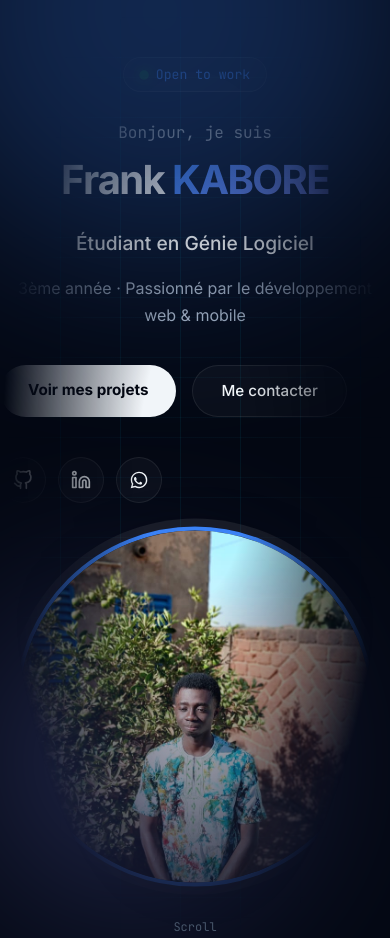
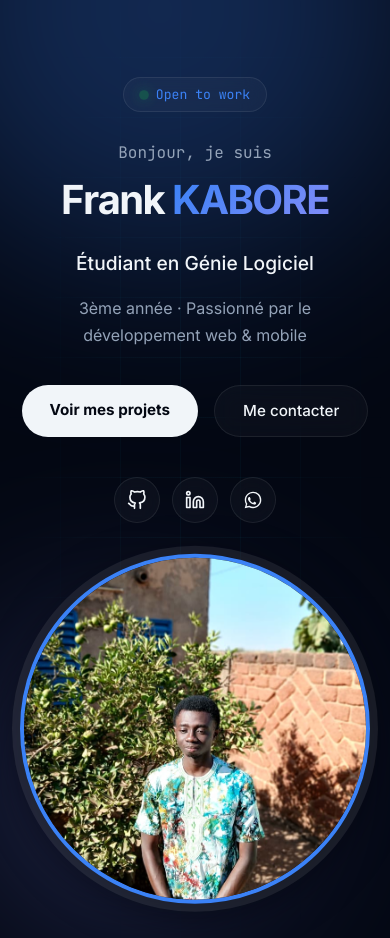
Before and after one commit to KABORE-DEV/Portfolio, a React (Vite) app: page / in a window 390 px wide. Shown: the part 123-1061 px from the top of the page. Built offline with nearby package versions, Linux system fonts and the light colour scheme; no server answers; the database is empty.

Commit message:
Ajustement cote responsivité

```diff
--- a/src/components/About.jsx
+++ b/src/components/About.jsx
@@ -126,7 +126,7 @@ export default function About() {
         </motion.div>
 
         {/* Grille : bloc code à gauche, texte à droite */}
-        <div className="about__grid" style={{ display: "grid", gridTemplateColumns: "1fr 1fr", gap: "4rem", alignItems: "start" }}>
+        <div className="px-about-grid" style={{ display: "grid", gridTemplateColumns: "1fr 1fr", gap: "4rem", alignItems: "start" }}>
 
           {/* Gauche : bloc code (à la place de la photo) */}
           <AboutCodeBlock />
@@ -187,7 +187,7 @@ export default function About() {
         </div>
 
         {/* Stats */}
-        <div style={{ display: "flex", gap: "1.25rem", marginTop: "3rem" }}>
+        <div className="px-about-stats" style={{ display: "flex", gap: "1.25rem", marginTop: "3rem" }}>
           {stats.map((s, i) => (
             <motion.div
               key={i}
--- a/src/components/Hero.jsx
+++ b/src/components/Hero.jsx
@@ -7,18 +7,14 @@ import { useCollection } from "../hooks/useFirestore";
 const letterVariants = {
   hidden: { opacity: 0, y: 30 },
   visible: (i) => ({
-    opacity: 1,
-    y: 0,
+    opacity: 1, y: 0,
     transition: { delay: i * 0.04, duration: 0.5, ease: [0.22, 1, 0.36, 1] },
   }),
 };
 
 function AnimatedText({ text, className, startDelay = 0 }) {
   return (
-    <span
-      className={className}
-      style={{ display: "inline-block", overflow: "hidden" }}
-    >
+    <span className={className} style={{ display: "inline-block", overflow: "hidden" }}>
       {text.split("").map((char, i) => (
         <motion.span
           key={i}
@@ -26,10 +22,7 @@ function AnimatedText({ text, className, startDelay = 0 }) {
           variants={letterVariants}
           initial="hidden"
           animate="visible"
-          style={{
-            display: "inline-block",
-            whiteSpace: char === " " ? "pre" : "normal",
-          }}
+          style={{ display: "inline-block", whiteSpace: char === " " ? "pre" : "normal" }}
         >
           {char}
         </motion.span>
@@ -45,11 +38,7 @@ const containerVariants = {
 
 const itemVariants = {
   hidden: { opacity: 0, y: 40 },
-  visible: {
-    opacity: 1,
-    y: 0,
-    transition: { duration: 0.7, ease: [0.22, 1, 0.36, 1] },
-  },
+  visible: { opacity: 1, y: 0, transition: { duration: 0.7, ease: [0.22, 1, 0.36, 1] } },
 };
 
 const glowVariants = {
@@ -61,8 +50,7 @@ const glowVariants = {
 };
 
 export default function Hero() {
-  const { firstName, lastName, title, subtitle, photo, initials } =
-    PORTFOLIO.personal;
+  const { firstName, lastName, title, subtitle, photo, initials } = PORTFOLIO.personal;
   const { github, linkedin, whatsapp } = PORTFOLIO.social;
   const { data: skills, loading: sLoad } = useCollection("skills");
   const { data: projects, loading: pLoad } = useCollection("projects");
@@ -84,11 +72,7 @@ export default function Hero() {
   if (sLoad || pLoad || eLoad) return null;
 
   return (
-    <section
-      className="hero section"
-      id="accueil"
-      style={{ overflow: "hidden" }}
-    >
+    <section className="hero section" id="accueil" style={{ overflow: "hidden" }}>
       {/* Arrière-plan animé */}
       <div className="hero__bg" aria-hidden="true">
         <div className="hero__grid" />
@@ -107,9 +91,7 @@ export default function Hero() {
       </div>
 
       {/* Contenu principal — deux colonnes */}
-      <div
-        className="container,container hero__grid"
-        style={{
+      <div className="container px-hero-content" style={{
         display: "grid",
         gridTemplateColumns: "1.1fr 0.9fr",
         gap: "4rem",
@@ -119,8 +101,8 @@ export default function Hero() {
         minHeight: "100vh",
         paddingTop: "100px",
         paddingBottom: "60px",
-        }}
-      >
+      }}>
+
         {/* Colonne gauche : texte */}
         <motion.div
           variants={containerVariants}
@@ -131,9 +113,7 @@ export default function Hero() {
           <motion.div
             variants={itemVariants}
             style={{
-              display: "inline-flex",
-              alignItems: "center",
-              gap: "8px",
+              display: "inline-flex", alignItems: "center", gap: "8px",
               fontFamily: "var(--font-mono)",
               color: "var(--color-accent)",
               background: "var(--glass-bg)",
@@ -147,19 +127,8 @@ export default function Hero() {
           >
             <motion.span
               animate={{ opacity: [1, 0.3, 1], scale: [1, 1.2, 1] }}
-              transition={{
-                duration: 1.5,
-                repeat: Infinity,
-                ease: "easeInOut",
-              }}
-              style={{
-                width: "8px",
-                height: "8px",
-                borderRadius: "50%",
-                background: "#16a34a",
-                boxShadow: "0 0 10px #16a34a",
-                flexShrink: 0,
-              }}
+              transition={{ duration: 1.5, repeat: Infinity, ease: "easeInOut" }}
+              style={{ width: "8px", height: "8px", borderRadius: "50%", background: "#16a34a", boxShadow: "0 0 10px #16a34a", flexShrink: 0 }}
             />
             Open to work
           </motion.div>
@@ -167,82 +136,36 @@ export default function Hero() {
           {/* Greeting */}
           <motion.p
             variants={itemVariants}
-            style={{
-              fontFamily: "var(--font-mono)",
-              color: "var(--color-text-muted)",
-              fontSize: "1rem",
-              marginBottom: "0.75rem",
-            }}
+            style={{ fontFamily: "var(--font-mono)", color: "var(--color-text-muted)", fontSize: "1rem", marginBottom: "0.75rem" }}
           >
             Bonjour, je suis
           </motion.p>
 
           {/* Nom */}
-          <h1
-            style={{
-              fontSize: "clamp(2.5rem, 5vw, 3.75rem)",
-              fontWeight: 800,
-              lineHeight: 1.08,
-              letterSpacing: "-0.04em",
-              marginBottom: "1.25rem",
-            }}
-          >
+          <h1 style={{ fontSize: "clamp(2.5rem, 5vw, 3.75rem)", fontWeight: 800, lineHeight: 1.08, letterSpacing: "-0.04em", marginBottom: "1.25rem" }}>
             <AnimatedText text={firstName + " "} className="" startDelay={0} />
-            <AnimatedText
-              text={lastName}
-              className="hero__name-accent"
-              startDelay={0.5}
-            />
+            <AnimatedText text={lastName} className="hero__name-accent" startDelay={0.5} />
           </h1>
 
           {/* Titre */}
-          <motion.p
-            variants={itemVariants}
-            style={{
-              fontSize: "1.2rem",
-              color: "var(--color-text)",
-              fontWeight: 500,
-              marginBottom: "1rem",
-            }}
-          >
+          <motion.p variants={itemVariants} style={{ fontSize: "1.2rem", color: "var(--color-text)", fontWeight: 500, marginBottom: "1rem" }}>
             {title}
           </motion.p>
 
-          <motion.p
-            variants={itemVariants}
-            style={{
-              fontSize: "1rem",
-              color: "var(--color-text-muted)",
-              lineHeight: 1.7,
-              marginBottom: "2.25rem",
-              maxWidth: "440px",
-            }}
-          >
+          <motion.p variants={itemVariants} style={{ fontSize: "1rem", color: "var(--color-text-muted)", lineHeight: 1.7, marginBottom: "2.25rem", maxWidth: "440px" }}>
             {subtitle}
           </motion.p>
 
           {/* CTA */}
-          <motion.div
-            variants={itemVariants}
-            style={{
-              display: "flex",
-              gap: "1rem",
-              flexWrap: "wrap",
-              marginBottom: "2.5rem",
-            }}
-          >
+          <motion.div className="px-hero-cta" variants={itemVariants} style={{ display: "flex", gap: "1rem", flexWrap: "wrap", marginBottom: "2.5rem" }}>
             <motion.a
               href="#projets"
               whileHover={{ scale: 1.05 }}
               whileTap={{ scale: 0.97 }}
               style={{
-                background: "var(--color-text)",
-                color: "var(--color-bg)",
-                padding: "13px 28px",
-                borderRadius: "9999px",
-                fontWeight: 700,
-                fontSize: "0.95rem",
-                textDecoration: "none",
+                background: "var(--color-text)", color: "var(--color-bg)",
+                padding: "13px 28px", borderRadius: "9999px",
+                fontWeight: 700, fontSize: "0.95rem", textDecoration: "none",
               }}
             >
               Voir mes projets
@@ -252,15 +175,10 @@ export default function Hero() {
               whileHover={{ scale: 1.05, background: "var(--glass-bg-hover)" }}
               whileTap={{ scale: 0.97 }}
               style={{
-                background: "var(--glass-bg)",
-                backdropFilter: "blur(12px)",
-                border: "1px solid var(--glass-border)",
-                color: "var(--color-text)",
-                padding: "13px 28px",
-                borderRadius: "9999px",
-                fontWeight: 500,
-                fontSize: "0.95rem",
-                textDecoration: "none",
+                background: "var(--glass-bg)", backdropFilter: "blur(12px)",
+                border: "1px solid var(--glass-border)", color: "var(--color-text)",
+                padding: "13px 28px", borderRadius: "9999px",
+                fontWeight: 500, fontSize: "0.95rem", textDecoration: "none",
               }}
             >
               Me contacter
@@ -268,54 +186,25 @@ export default function Hero() {
           </motion.div>
 
           {/* Réseaux sociaux */}
-          <motion.div
-            variants={itemVariants}
-            style={{ display: "flex", gap: "12px" }}
-          >
+          <motion.div className="px-hero-social" variants={itemVariants} style={{ display: "flex", gap: "12px" }}>
             {[
-              {
-                href: github,
-                icon: <GithubIcon width={20} height={20} />,
-                label: "GitHub",
-              },
-              {
-                href: linkedin,
-                icon: <LinkedinIcon width={20} height={20} />,
-                label: "LinkedIn",
-              },
-              {
-                href: whatsapp,
-                icon: <WhatsappIcon width={20} height={20} />,
-                label: "WhatsApp",
-              },
-            ]
-              .filter((s) => s.href)
-              .map((s) => (
+              { href: github, icon: <GithubIcon width={20} height={20} />, label: "GitHub" },
+              { href: linkedin, icon: <LinkedinIcon width={20} height={20} />, label: "LinkedIn" },
+              { href: whatsapp, icon: <WhatsappIcon width={20} height={20} />, label: "WhatsApp" },
+            ].filter((s) => s.href).map((s) => (
               <motion.a
                 key={s.label}
                 href={s.href}
                 target="_blank"
                 rel="noreferrer"
                 aria-label={s.label}
-                  whileHover={{
-                    scale: 1.15,
-                    y: -4,
-                    background: "var(--color-accent)",
-                    color: "white",
-                    borderColor: "var(--color-accent)",
-                  }}
+                whileHover={{ scale: 1.15, y: -4, background: "var(--color-accent)", color: "white", borderColor: "var(--color-accent)" }}
                 whileTap={{ scale: 0.95 }}
                 style={{
-                    display: "flex",
-                    alignItems: "center",
-                    justifyContent: "center",
-                    width: "46px",
-                    height: "46px",
-                    borderRadius: "50%",
-                    background: "var(--glass-bg)",
-                    backdropFilter: "blur(12px)",
-                    border: "1px solid var(--glass-border)",
-                    color: "var(--color-text)",
+                  display: "flex", alignItems: "center", justifyContent: "center",
+                  width: "46px", height: "46px", borderRadius: "50%",
+                  background: "var(--glass-bg)", backdropFilter: "blur(12px)",
+                  border: "1px solid var(--glass-border)", color: "var(--color-text)",
                   transition: "all 0.25s ease",
                 }}
               >
@@ -330,35 +219,22 @@ export default function Hero() {
           initial={{ opacity: 0, scale: 0.9, x: 40 }}
           animate={{ opacity: 1, scale: 1, x: 0 }}
           transition={{ duration: 0.8, delay: 0.4, ease: [0.22, 1, 0.36, 1] }}
-          style={{
-            display: "flex",
-            alignItems: "center",
-            justifyContent: "center",
-            position: "relative",
-          }}
+          style={{ display: "flex", alignItems: "center", justifyContent: "center", position: "relative" }}
         >
           {/* Glow derrière la photo */}
-          <div
-            style={{
+          <div style={{
             position: "absolute",
             width: "120%",
             height: "120%",
             borderRadius: "50%",
-              background:
-                "radial-gradient(circle, var(--color-accent-glow) 0%, transparent 60%)",
+            background: "radial-gradient(circle, var(--color-accent-glow) 0%, transparent 60%)",
             filter: "blur(40px)",
             pointerEvents: "none",
-            }}
-          />
+          }} />
           <motion.div
             animate={{ y: [0, -12, 0] }}
             transition={{ duration: 5, repeat: Infinity, ease: "easeInOut" }}
-            style={{
-              width: "100%",
-              maxWidth: "360px",
-              position: "relative",
-              zIndex: 2,
-            }}
+            style={{ width: "100%", maxWidth: "360px", position: "relative", zIndex: 2 }}
           >
             <motion.div
               whileHover={{ scale: 1.05, rotate: 2 }}
@@ -374,25 +250,9 @@ export default function Hero() {
               }}
             >
             {photo ? (
-                <img
-                  src={photo}
-                  alt={`${firstName} ${lastName}`}
-                  style={{ width: "100%", height: "100%", objectFit: "cover" }}
-                />
+              <img src={photo} alt={`${firstName} ${lastName}`} style={{ width: "100%", height: "100%", objectFit: "cover" }} />
             ) : (
-                <div
-                  style={{
-                    width: "100%",
-                    height: "100%",
-                    display: "flex",
-                    alignItems: "center",
-                    justifyContent: "center",
-                    fontSize: "4rem",
-                    fontWeight: 800,
-                    color: "var(--color-accent)",
-                    fontFamily: "var(--font-mono)",
-                  }}
-                >
+              <div style={{ width: "100%", height: "100%", display: "flex", alignItems: "center", justifyContent: "center", fontSize: "4rem", fontWeight: 800, color: "var(--color-accent)", fontFamily: "var(--font-mono)" }}>
                 {initials}
               </div>
             )}
--- a/src/components/Parcours.jsx
+++ b/src/components/Parcours.jsx
@@ -89,7 +89,7 @@ export default function Parcours() {
           </h2>
         </motion.div>
 
-        <div className="parcours__grid" style={{ display: "grid", gridTemplateColumns: "1fr 1fr", gap: "3rem" }}>
+        <div className="px-parcours-grid" style={{ display: "grid", gridTemplateColumns: "1fr 1fr", gap: "3rem" }}>
           {/* Formation */}
           <div>
             <motion.div
--- a/src/components/Projects.jsx
+++ b/src/components/Projects.jsx
@@ -282,7 +282,7 @@ export default function Projects() {
         </motion.div>
 
         {/* Grille */}
-        <div style={{
+        <div className="px-projects-grid" style={{
           display: "grid",
           gridTemplateColumns: "repeat(auto-fill, minmax(320px, 1fr))",
           gap: "1.5rem",
--- a/src/hooks/useFirestore.js
+++ b/src/hooks/useFirestore.js
@@ -1,6 +1,6 @@
 import { useEffect, useState, useCallback } from "react";
 import { db } from "../firebase";
-import { collection, onSnapshot, addDoc, updateDoc, deleteDoc, doc } from "firebase/firestore";
+import { collection, getDocs, addDoc, updateDoc, deleteDoc, doc } from "firebase/firestore";
 
 /** Hook générique pour une collection Firestore */
 export function useCollection(collectionName) {
--- a/src/pages/Dashboard.jsx
+++ b/src/pages/Dashboard.jsx
@@ -242,7 +242,7 @@ function SkillsSection() {
     <div>
       <SectionHeader title="Compétences" count={data.length} onAdd={openAdd} />
       {loading ? <p style={{ color: "var(--color-text-muted)" }}>Chargement...</p> : (
-        <div style={{ display: "grid", gridTemplateColumns: "repeat(auto-fill, minmax(220px, 1fr))", gap: "0.6rem" }}>
+        <div className="px-dash-skills-grid" style={{ display: "grid", gridTemplateColumns: "repeat(auto-fill, minmax(220px, 1fr))", gap: "0.6rem" }}>
           {data.map((s) => (
             <motion.div key={s.id}
               whileHover={{ background: "var(--glass-bg-hover)", borderColor: "var(--glass-border-hover)" }}
@@ -322,7 +322,7 @@ function ParcoursSection() {
         <h3 style={{ fontSize: "1.1rem", fontWeight: 700, color: "var(--color-text)", margin: 0 }}>Parcours</h3>
         <p style={{ fontSize: "0.78rem", color: "var(--color-text-muted)", margin: "2px 0 0" }}>Formation et expériences professionnelles</p>
       </div>
-      <div className="dashboard__two-col" style={{ display: "grid", gridTemplateColumns: "1fr 1fr", gap: "2.5rem" }}>
+      <div className="px-dash-twocol" style={{ display: "grid", gridTemplateColumns: "1fr 1fr", gap: "2.5rem" }}>
         {renderCol(edu.data, "education", edu.loading)}
         {renderCol(exp.data, "experience", exp.loading)}
       </div>
@@ -412,19 +412,21 @@ export default function Dashboard() {
 
       {/* ── Top Bar ── */}
       <motion.header
+        className="px-dash-header"
         initial={{ opacity: 0, y: -20 }}
         animate={{ opacity: 1, y: 0 }}
         style={{
           position: "sticky", top: 0, zIndex: 100,
-          padding: "0 2rem",
-          height: "64px",
+          padding: "0.75rem 2rem",
+          minHeight: "64px",
           background: "var(--glass-bg)",
           backdropFilter: "blur(20px)",
           borderBottom: "1px solid var(--glass-border)",
           display: "flex", justifyContent: "space-between", alignItems: "center",
+          flexWrap: "wrap", gap: "12px",
         }}
       >
-        <div style={{ display: "flex", alignItems: "center", gap: "16px" }}>
+        <div className="px-dash-header-left" style={{ display: "flex", alignItems: "center", gap: "16px" }}>
           <motion.a
             href="/"
             whileHover={{ x: -3, background: "var(--glass-bg-hover)", borderColor: "var(--glass-border-hover)" }}
@@ -454,18 +456,18 @@ export default function Dashboard() {
             Administration
           </span>
         </div>
-        <div style={{ display: "flex", alignItems: "center", gap: "12px" }}>
-          <span style={{ fontSize: "0.75rem", color: "var(--color-text-muted)" }}>{currentUser?.email}</span>
+        <div className="px-dash-header-right" style={{ display: "flex", alignItems: "center", gap: "12px", flexWrap: "wrap" }}>
+          <span className="px-dash-email" style={{ fontSize: "0.75rem", color: "var(--color-text-muted)" }}>{currentUser?.email}</span>
           {error && <span style={{ color: "#f87171", fontSize: "0.75rem" }}>{error}</span>}
           <Btn onClick={handleLogout} variant="danger" small>Déconnecter</Btn>
         </div>
       </motion.header>
 
       {/* ── Contenu ── */}
-      <div className="dashboard__layout" style={{ maxWidth: "1280px", margin: "0 auto", padding: "3rem 2rem", display: "grid", gridTemplateColumns: "260px 1fr", gap: "3rem", alignItems: "start" }}>
+      <div className="px-dash-layout" style={{ maxWidth: "1280px", margin: "0 auto", padding: "3rem 2rem", display: "grid", gridTemplateColumns: "260px 1fr", gap: "3rem", alignItems: "start" }}>
 
         {/* Sidebar */}
-        <div style={{ display: "flex", flexDirection: "column", gap: "2rem", position: "sticky", top: "100px" }}>
+        <div className="px-dash-sidebar" style={{ display: "flex", flexDirection: "column", gap: "2rem", position: "sticky", top: "100px" }}>
           <motion.div initial={{ opacity: 0, x: -20 }} animate={{ opacity: 1, x: 0 }} style={{ background: "var(--glass-bg)", backdropFilter: "blur(20px)", borderRadius: "20px", padding: "2rem", border: "1px solid var(--glass-border)", boxShadow: "var(--shadow-md)", position: "relative", overflow: "hidden" }}>
             <div style={{ position: "absolute", top: 0, left: 0, right: 0, height: "4px", background: "linear-gradient(90deg, var(--color-accent), var(--color-secondary, #a8b1ff))" }} />
             <p style={{ fontFamily: "var(--font-mono)", fontSize: "0.82rem", color: "var(--color-accent)", marginBottom: "0.5rem" }}>
@@ -512,6 +514,7 @@ export default function Dashboard() {
         <AnimatePresence mode="wait">
           <motion.div
             key={activeTab}
+            className="px-dash-tabpanel"
             initial={{ opacity: 0, y: 15, scale: 0.98 }}
             animate={{ opacity: 1, y: 0, scale: 1 }}
             exit={{ opacity: 0, y: -15, scale: 0.98 }}
--- a/src/pages/Login.jsx
+++ b/src/pages/Login.jsx
@@ -42,6 +42,7 @@ export default function Login() {
 
   return (
     <div
+      className="px-login-wrapper"
       style={{
         minHeight: "100vh",
         background: "var(--color-bg)",
@@ -71,6 +72,7 @@ export default function Login() {
       />
 
       <motion.div
+        className="px-login-card"
         initial={{ opacity: 0, y: 40, scale: 0.96 }}
         animate={{ opacity: 1, y: 0, scale: 1 }}
         transition={{ duration: 0.6, ease: [0.22, 1, 0.36, 1] }}
--- a/src/style.css
+++ b/src/style.css
@@ -1391,26 +1391,126 @@
   }
 
   .skills__grid {
-    grid-template-columns: 1fr;
+    grid-template-columns: repeat(auto-fill, minmax(100px, 1fr)) !important;
   }
   .footer__content {
     flex-direction: column;
     gap: var(--space-sm);
     text-align: center;
   }
-  .about__grid {
+}
+
+/* ============================================
+   CORRECTIFS RESPONSIVE — mobile
+   Les grilles ci-dessous sont posées en style
+   inline dans les composants React ; !important
+   est nécessaire ici pour pouvoir les surcharger
+   en dessous des points de rupture.
+   ============================================ */
+
+/* Tablette / petit desktop : on casse déjà le layout
+   admin (sidebar fixe) avant le seuil "mobile" classique */
+@media (max-width: 900px) {
+  .px-dash-layout {
+    grid-template-columns: 1fr !important;
+    gap: 2rem !important;
+    padding: 2rem 1.25rem !important;
+  }
+
+  .px-dash-sidebar {
+    position: static !important;
+    top: auto !important;
+  }
+}
+
+@media (max-width: 768px) {
+  .container {
+    padding: 0 1.25rem;
+  }
+
+  /* Section À propos */
+  .px-about-grid {
     grid-template-columns: 1fr !important;
     gap: 2.5rem !important;
   }
 
-  .parcours__grid {
-    grid-template-columns: 1fr !important;
-    gap: 2rem !important;
+  .px-about-stats {
+    flex-direction: column !important;
   }
 
-  .hero__grid {
+  /* Section Parcours (public) */
+  .px-parcours-grid {
     grid-template-columns: 1fr !important;
-    gap: 2rem !important;
+    gap: 2.5rem !important;
+  }
+
+  /* Hero */
+  .px-hero-content {
+    grid-template-columns: 1fr !important;
+    gap: 2.5rem !important;
     text-align: center;
+    padding-top: 120px !important;
+    min-height: auto !important;
+  }
+
+  .px-hero-cta {
+    justify-content: center;
+  }
+
+  .px-hero-social {
+    justify-content: center;
+  }
+
+  /* Section Projets (public) */
+  .px-projects-grid {
+    grid-template-columns: 1fr !important;
+  }
+
+  /* Dashboard admin */
+  .px-dash-header {
+    padding: 0.75rem 1.25rem !important;
+  }
+
+  .px-dash-header-left,
+  .px-dash-header-right {
+    flex-wrap: wrap;
+  }
+
+  .px-dash-email {
+    display: none;
+  }
+
+  .px-dash-tabpanel {
+    padding: 1.5rem !important;
+  }
+
+  .px-dash-twocol {
+    grid-template-columns: 1fr !important;
+    gap: 1.5rem !important;
+  }
+
+  .px-dash-skills-grid {
+    grid-template-columns: repeat(auto-fill, minmax(140px, 1fr)) !important;
+  }
+
+  /* Login */
+  .px-login-wrapper {
+    padding: 1rem !important;
+  }
+
+  .px-login-card {
+    padding: 1.75rem !important;
   }
 }
+
+/* Très petits écrans (ex: iPhone SE, 375px et moins) */
+@media (max-width: 480px) {
+  .certs__grid {
+    grid-template-columns: 1fr !important;
+  }
+
+  .px-dash-header-right {
+    justify-content: flex-start !important;
+    width: 100%;
+  }
+}
```
Lines whose indentation alone changed are shown as unchanged.
